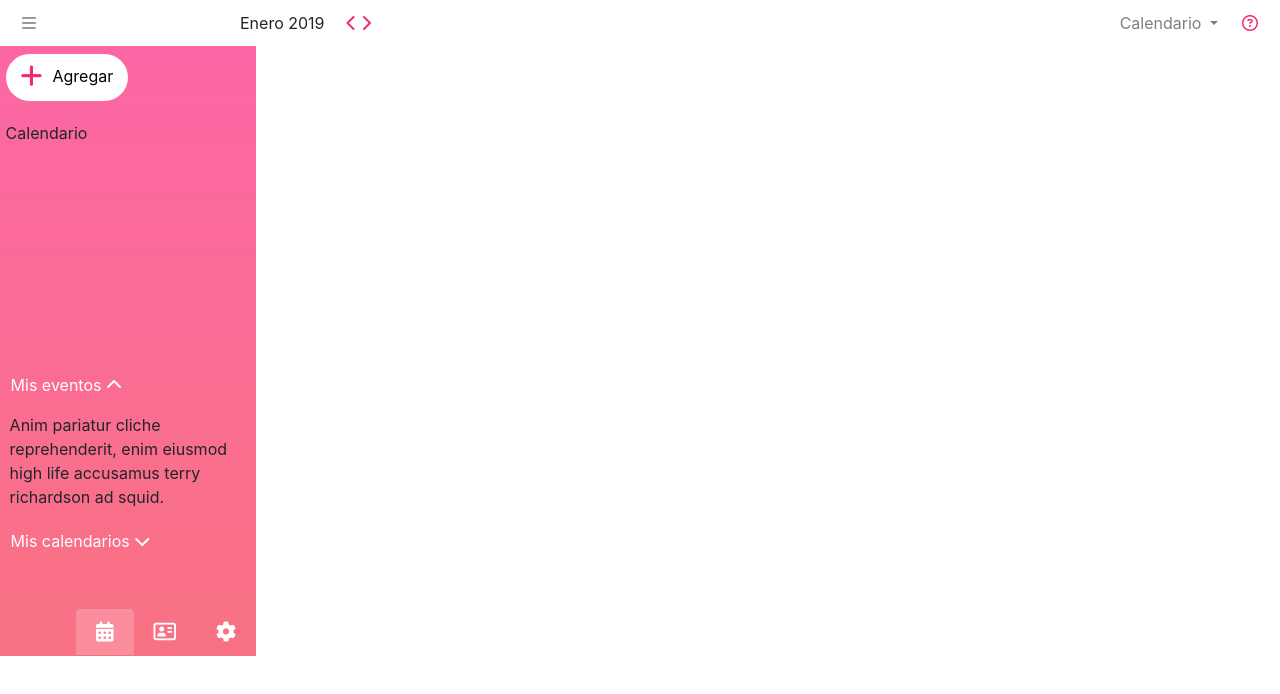
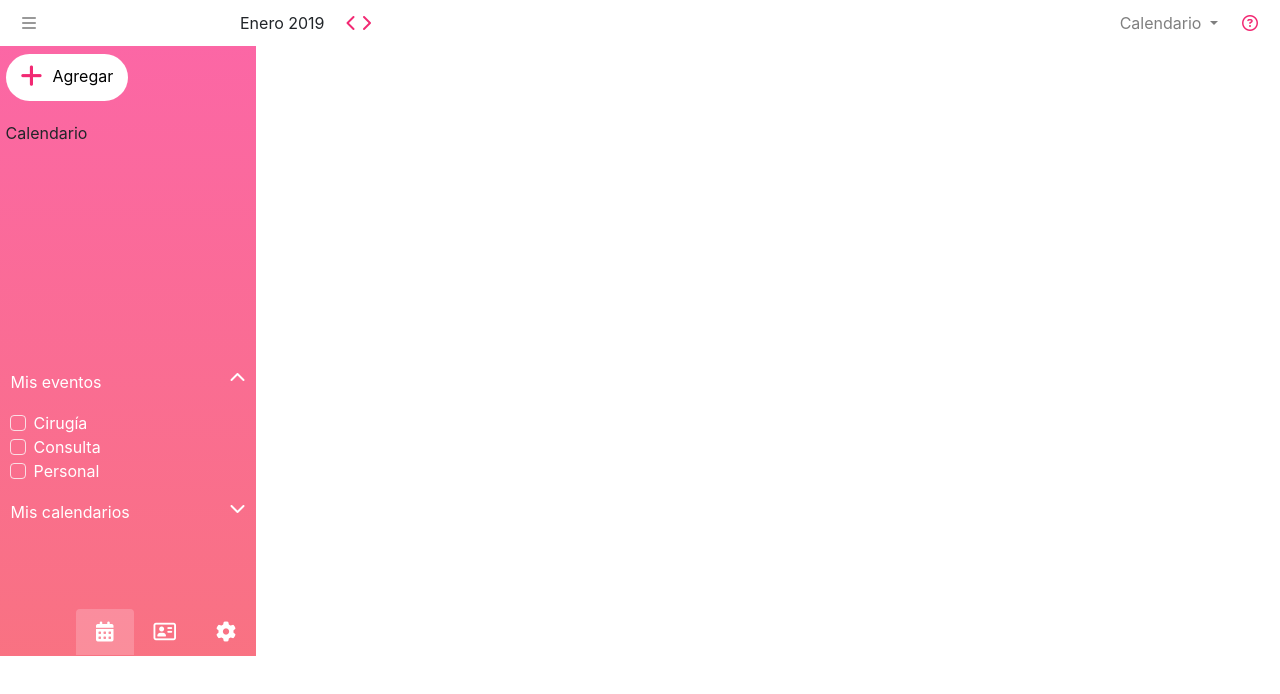
Before and after one commit to Samahara/macaim, a plain HTML site: page index.html in a window 1280 px wide. Drawn offline with nearby package versions, Linux system fonts and the light colour scheme.

Commit message:
calendario immer doctor eventos

```diff
--- a/css/main.css
+++ b/css/main.css
@@ -21,13 +21,19 @@ button[type=submit].save:hover {
   border: none;
   padding: .15rem .25rem;
 }
+#accordionMenu1 .card-body {
+  color: #FFFFFF;
+  padding: .5rem .25rem;
+}
 #accordionMenu1 .card-header .btn-link {
   color: #FFFFFF;
+  display: flex;
   padding: .375rem 0;
   text-decoration: none;
 }
-#accordionMenu1 .card-body {
-  padding: .5rem .25rem;
+#accordionMenu1 .btn-link i {
+  position: absolute;
+  right: 5px;
 }
 #add-event button {
   background-color: #FFFFFF;
@@ -101,6 +107,24 @@ button[type=submit].save:hover {
   color: #FFFFFF;
   text-transform: uppercase;
 }
+#customCheck1:checked~.custom-control-label::after {
+  background-color: #E2DB2D;
+  background-image: none;
+  border: 1px solid #E2DB2D;
+  border-radius: 0.15rem;
+}
+#customCheck2:checked~.custom-control-label::after {
+  background-color: #2DE23F;
+  background-image: none;
+  border: 1px solid #2DE23F;
+  border-radius: 0.15rem;
+}
+#customCheck3:checked~.custom-control-label::after {
+  background-color: #2DE2D7;
+  background-image: none;
+  border: 1px solid #2DE2D7;
+  border-radius: 0.15rem;
+}
 #my_calendar {
   max-height: 84.9vh;
   overflow-y: scroll;
@@ -170,6 +194,10 @@ button[type=submit].save:hover {
   width: 100%;
   z-index: 99;
 }
+.btn-google {
+  color: #FFFFFF;
+  text-align: left;
+}
 .card_appointments {
   background-color: rgba(51, 51, 51, 0.5);
   color: white;
@@ -198,10 +226,18 @@ button[type=submit].save:hover {
 .cursor-pointer {
   cursor: pointer;
 }
-.donc [aria-expanded="false"] .fas:before {
+.custom-control-input:focus ~ .custom-control-label::before {
+  box-shadow:none !important;
+}
+.custom-control-label::before {
+  background-color: transparent;
+  border: 1px solid rgba(251, 251, 251, .8);
+  border-radius: 0.15rem;
+}
+#my_events .card [aria-expanded="false"] .fas:before {
   content: "\f078";
 }
-.donc [aria-expanded="true"] .fas:before {
+#my_events .card [aria-expanded="true"] .fas:before {
   content: "\f077";
 }
 .nav-text {
--- a/index.html
+++ b/index.html
@@ -61,32 +61,45 @@
               </div>
               <div class="" id="my_events">
                 <div class="accordion" id="accordionMenu1">
-                  <div class="card donc">
+                  <div class="card">
                     <div class="card-header" id="headingOne">
                       <h2 class="mb-0">
                         <button class="btn btn-link" type="button" data-toggle="collapse" data-target="#collapseOne" aria-expanded="true" aria-controls="collapseOne">
-                          Mis eventos <i class="fas"></i>
+                          Mis eventos <i class="fas justify-content-end"></i>
                         </button>
                       </h2>
                     </div>
                     <div id="collapseOne" class="collapse show" aria-labelledby="headingOne" data-parent="#accordionMenu1">
                       <div class="card-body">
-                        Anim pariatur cliche reprehenderit, enim eiusmod high life accusamus terry richardson ad squid.
+                        <div class="custom-control custom-checkbox">
+                          <input type="checkbox" class="custom-control-input" id="customCheck1">
+                          <label class="custom-control-label" for="customCheck1">Cirugía</label>
+                        </div>
+                        <div class="custom-control custom-checkbox">
+                          <input type="checkbox" class="custom-control-input" id="customCheck2">
+                          <label class="custom-control-label" for="customCheck2">Consulta</label>
+                        </div>
+                        <div class="custom-control custom-checkbox">
+                          <input type="checkbox" class="custom-control-input" id="customCheck3">
+                          <label class="custom-control-label" for="customCheck3">Personal</label>
+                        </div>
                       </div>
                     </div>
                   </div>
 
-                  <div class="card donc">
+                  <div class="card">
                     <div class="card-header" id="headingTwo">
                       <h2 class="mb-0">
                         <button class="btn btn-link collapsed" type="button" data-toggle="collapse" data-target="#collapseTwo" aria-expanded="false" aria-controls="collapseTwo">
-                          Mis calendarios <i class="fas"></i>
+                          Mis calendarios <i class="fas justify-content-end"></i>
                         </button>
                       </h2>
                     </div>
                     <div id="collapseTwo" class="collapse" aria-labelledby="headingTwo" data-parent="#accordionMenu1">
                       <div class="card-body">
-                        Anim pariatur cliche reprehenderit, enim eiusmod high life accusamus terry richardson ad squid.
+                        <button class="btn btn-google no-bxsha p-0" type="button">
+                          Conectar con Google Calendar
+                        </button>
                       </div>
                     </div>
                   </div>
```
